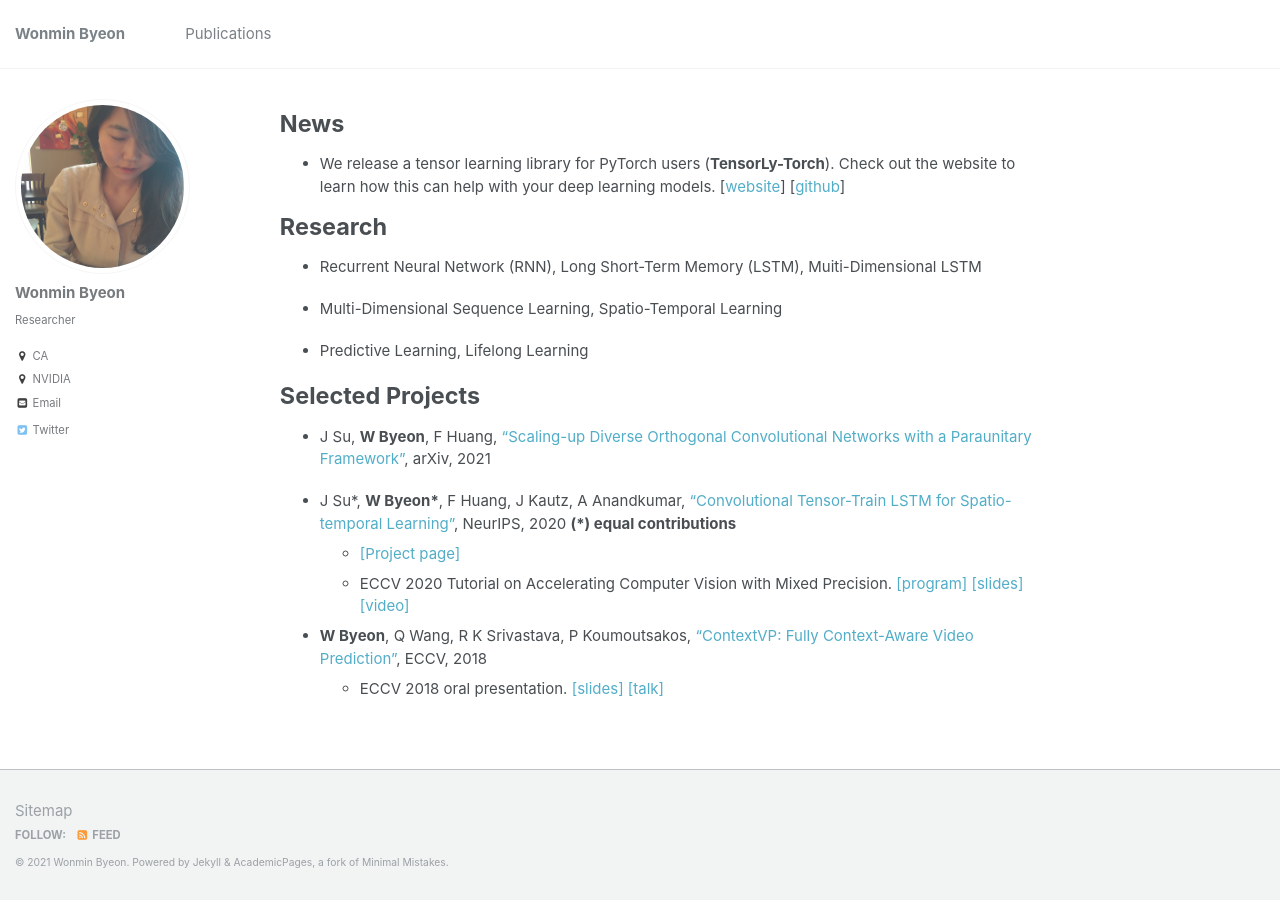
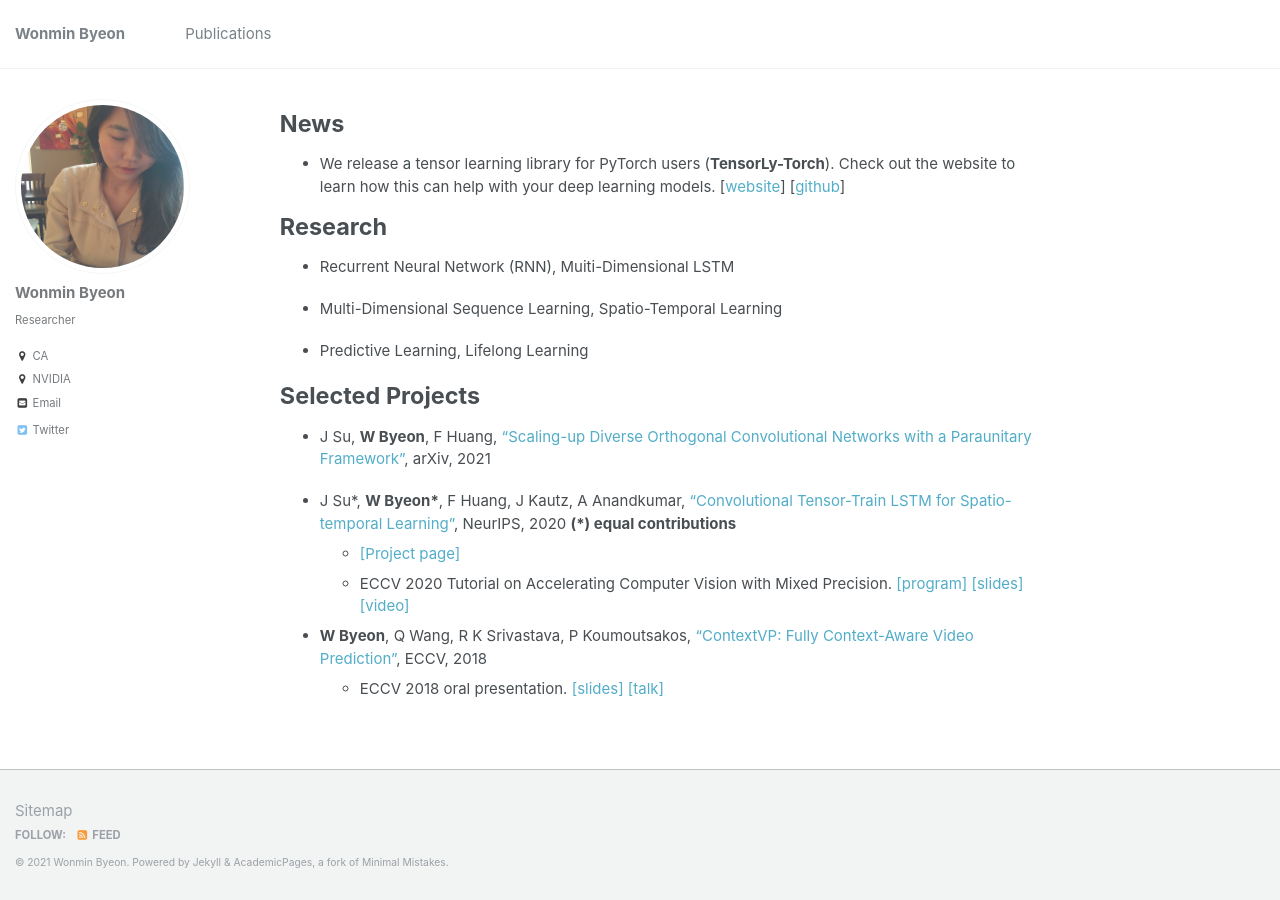
Before and after one commit to wonmin-byeon/wonmin-byeon.github.io, a Jekyll site: the page built from _pages/about.md, in a window 1280 px wide. Built offline with Jekyll 4.4.1, drawn with Linux system fonts in a browser that asks for light colours.

Commit message:
update the front page

```diff
--- a/_pages/about.md
+++ b/_pages/about.md
@@ -14,7 +14,7 @@ News
 
 Research
 ======
-* Recurrent Neural Network (RNN), Long Short-Term Memory (LSTM), Muiti-Dimensional LSTM
+* Recurrent Neural Network (RNN), Muiti-Dimensional LSTM
 
 * Multi-Dimensional Sequence Learning, Spatio-Temporal Learning
 
```
